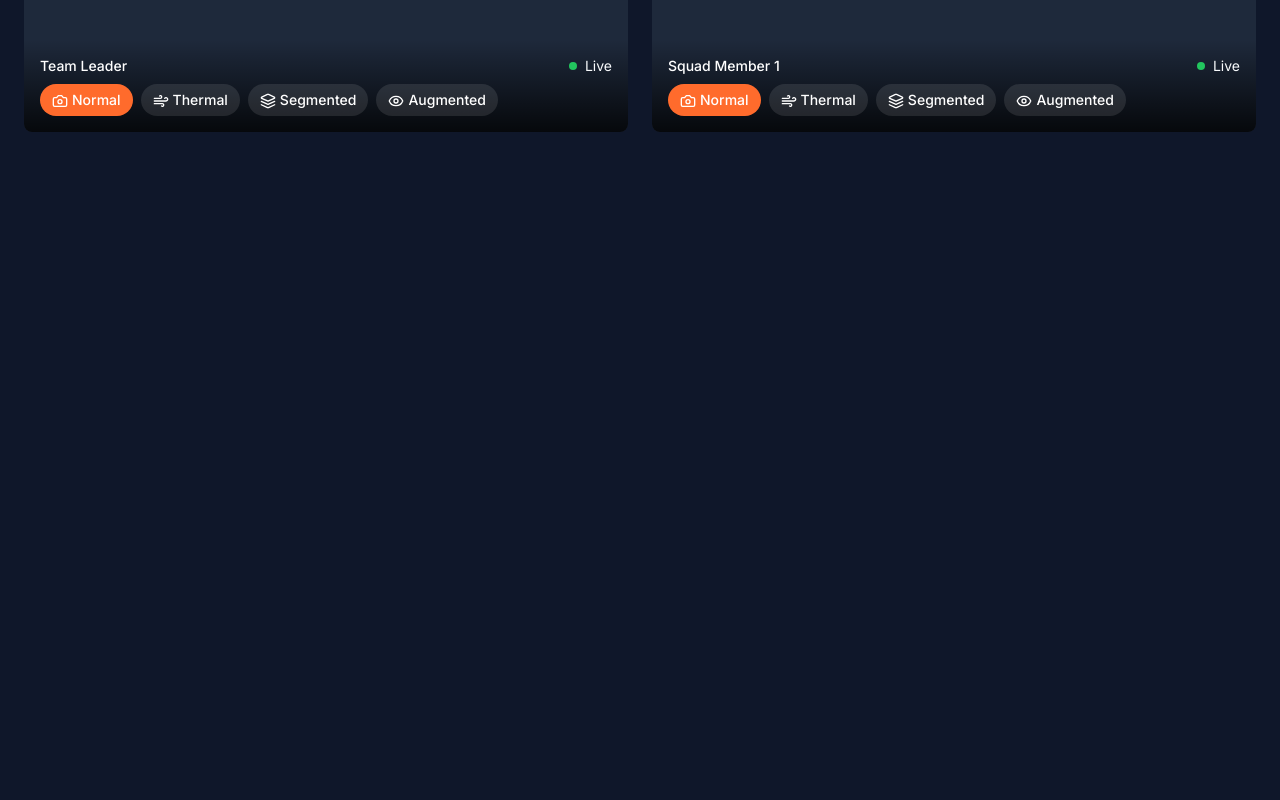
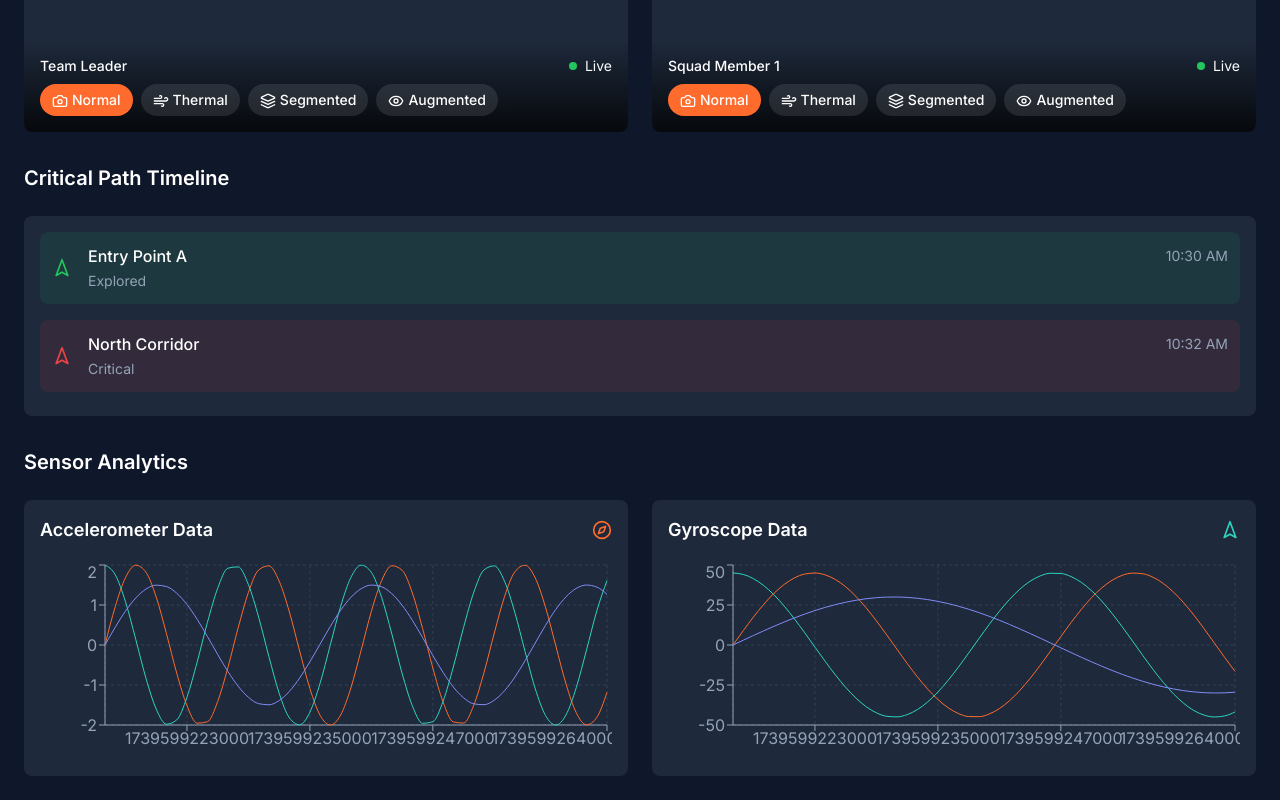
Before and after one commit to chandrasuda/nextgen-firewatcher, a React (Vite) app: page / in a window 1280 px wide. Shown: the part 792-1592 px from the top of the page. Before the commit the page ends 948 px from the top, so only its background shows below. Built offline with nearby package versions, Linux system fonts and the light colour scheme.

Commit message:
Add live path animation and dashboard
Add a scrollable section to display a live, animated path, similar to Google Maps animations, showing critical paths to explore.  Also add an animated dashboard section for accelerometer and gyroscope data.

```diff
--- a/src/pages/Index.tsx
+++ b/src/pages/Index.tsx
@@ -1,6 +1,14 @@
-
 import { useState } from "react";
-import { Camera, Layers, Wind, Eye } from "lucide-react";
+import { Camera, Layers, Wind, Eye, Navigation2, Compass } from "lucide-react";
+import { ScrollArea } from "@/components/ui/scroll-area";
+import {
+  LineChart,
+  Line,
+  XAxis,
+  YAxis,
+  CartesianGrid,
+  ResponsiveContainer,
+} from "recharts";
 
 type ViewType = "normal" | "thermal" | "segmented" | "depth" | "augmented";
 
@@ -12,6 +20,51 @@ interface VideoFeed {
   currentView: ViewType;
 }
 
+interface PathPoint {
+  id: number;
+  location: string;
+  status: "explored" | "critical" | "pending";
+  timestamp: string;
+}
+
+interface SensorData {
+  timestamp: number;
+  accelerometer: { x: number; y: number; z: number };
+  gyroscope: { x: number; y: number; z: number };
+}
+
+const generateDummyPathData = (): PathPoint[] => {
+  return [
+    { id: 1, location: "Entry Point A", status: "explored", timestamp: "10:30 AM" },
+    { id: 2, location: "North Corridor", status: "critical", timestamp: "10:32 AM" },
+    { id: 3, location: "East Wing", status: "pending", timestamp: "10:35 AM" },
+    { id: 4, location: "Central Hall", status: "critical", timestamp: "10:37 AM" },
+    { id: 5, location: "West Section", status: "pending", timestamp: "10:40 AM" },
+    // Add more path points as needed
+  ];
+};
+
+const generateSensorData = (count: number): SensorData[] => {
+  const data: SensorData[] = [];
+  const now = Date.now();
+  for (let i = 0; i < count; i++) {
+    data.push({
+      timestamp: now - (count - i) * 1000,
+      accelerometer: {
+        x: Math.sin(i * 0.5) * 2,
+        y: Math.cos(i * 0.5) * 2,
+        z: Math.sin(i * 0.3) * 1.5,
+      },
+      gyroscope: {
+        x: Math.sin(i * 0.2) * 45,
+        y: Math.cos(i * 0.2) * 45,
+        z: Math.sin(i * 0.1) * 30,
+      },
+    });
+  }
+  return data;
+};
+
 const Index = () => {
   const [feeds, setFeeds] = useState<VideoFeed[]>([
     { id: "drone-1", name: "Drone Alpha", type: "drone", status: "online", currentView: "normal" },
@@ -19,6 +72,8 @@ const Index = () => {
     { id: "glasses-1", name: "Team Leader", type: "glasses", status: "online", currentView: "normal" },
     { id: "glasses-2", name: "Squad Member 1", type: "glasses", status: "online", currentView: "normal" },
   ]);
+  const [pathData] = useState<PathPoint[]>(generateDummyPathData());
+  const [sensorData] = useState<SensorData[]>(generateSensorData(50));
 
   const handleViewChange = (feedId: string, view: ViewType) => {
     setFeeds(feeds.map(feed =>
@@ -91,6 +146,73 @@ const Index = () => {
     );
   };
 
+  const renderPathTimeline = () => (
+    <ScrollArea className="h-[200px] w-full rounded-lg bg-card p-4">
+      <div className="space-y-4">
+        {pathData.map((point) => (
+          <div
+            key={point.id}
+            className={`flex items-center p-3 rounded-lg transition-all animate-fade-in
+              ${point.status === 'critical' ? 'bg-red-500/10' :
+                point.status === 'explored' ? 'bg-green-500/10' : 'bg-blue-500/10'}`}
+          >
+            <div className="flex-shrink-0">
+              <Navigation2 className={`w-5 h-5
+                ${point.status === 'critical' ? 'text-red-500' :
+                  point.status === 'explored' ? 'text-green-500' : 'text-blue-500'}`}
+              />
+            </div>
+            <div className="ml-4 flex-grow">
+              <div className="flex justify-between items-center">
+                <span className="font-medium text-white">{point.location}</span>
+                <span className="text-sm text-slate-400">{point.timestamp}</span>
+              </div>
+              <span className="text-sm text-slate-400 capitalize">{point.status}</span>
+            </div>
+          </div>
+        ))}
+      </div>
+    </ScrollArea>
+  );
+
+  const renderSensorDashboard = () => (
+    <div className="grid grid-cols-1 md:grid-cols-2 gap-6 mt-6">
+      <div className="bg-card rounded-lg p-4">
+        <div className="flex items-center justify-between mb-4">
+          <h3 className="text-lg font-semibold text-white">Accelerometer Data</h3>
+          <Compass className="w-5 h-5 text-primary" />
+        </div>
+        <ResponsiveContainer width="100%" height={200}>
+          <LineChart data={sensorData}>
+            <CartesianGrid strokeDasharray="3 3" stroke="#334155" />
+            <XAxis dataKey="timestamp" stroke="#94a3b8" />
+            <YAxis stroke="#94a3b8" />
+            <Line type="monotone" dataKey="accelerometer.x" stroke="#FF6B2C" dot={false} />
+            <Line type="monotone" dataKey="accelerometer.y" stroke="#2DD4BF" dot={false} />
+            <Line type="monotone" dataKey="accelerometer.z" stroke="#818CF8" dot={false} />
+          </LineChart>
+        </ResponsiveContainer>
+      </div>
+
+      <div className="bg-card rounded-lg p-4">
+        <div className="flex items-center justify-between mb-4">
+          <h3 className="text-lg font-semibold text-white">Gyroscope Data</h3>
+          <Navigation2 className="w-5 h-5 text-secondary" />
+        </div>
+        <ResponsiveContainer width="100%" height={200}>
+          <LineChart data={sensorData}>
+            <CartesianGrid strokeDasharray="3 3" stroke="#334155" />
+            <XAxis dataKey="timestamp" stroke="#94a3b8" />
+            <YAxis stroke="#94a3b8" />
+            <Line type="monotone" dataKey="gyroscope.x" stroke="#FF6B2C" dot={false} />
+            <Line type="monotone" dataKey="gyroscope.y" stroke="#2DD4BF" dot={false} />
+            <Line type="monotone" dataKey="gyroscope.z" stroke="#818CF8" dot={false} />
+          </LineChart>
+        </ResponsiveContainer>
+      </div>
+    </div>
+  );
+
   return (
     <div className="min-h-screen p-6 animate-fade-in">
       <header className="mb-8">
@@ -101,6 +223,16 @@ const Index = () => {
       <div className="space-y-8">
         {renderFeedSection("drone")}
         {renderFeedSection("glasses")}
+
+        <div className="space-y-6">
+          <h2 className="text-xl font-semibold text-white">Critical Path Timeline</h2>
+          {renderPathTimeline()}
+        </div>
+
+        <div>
+          <h2 className="text-xl font-semibold text-white mb-4">Sensor Analytics</h2>
+          {renderSensorDashboard()}
+        </div>
       </div>
     </div>
   );
```
